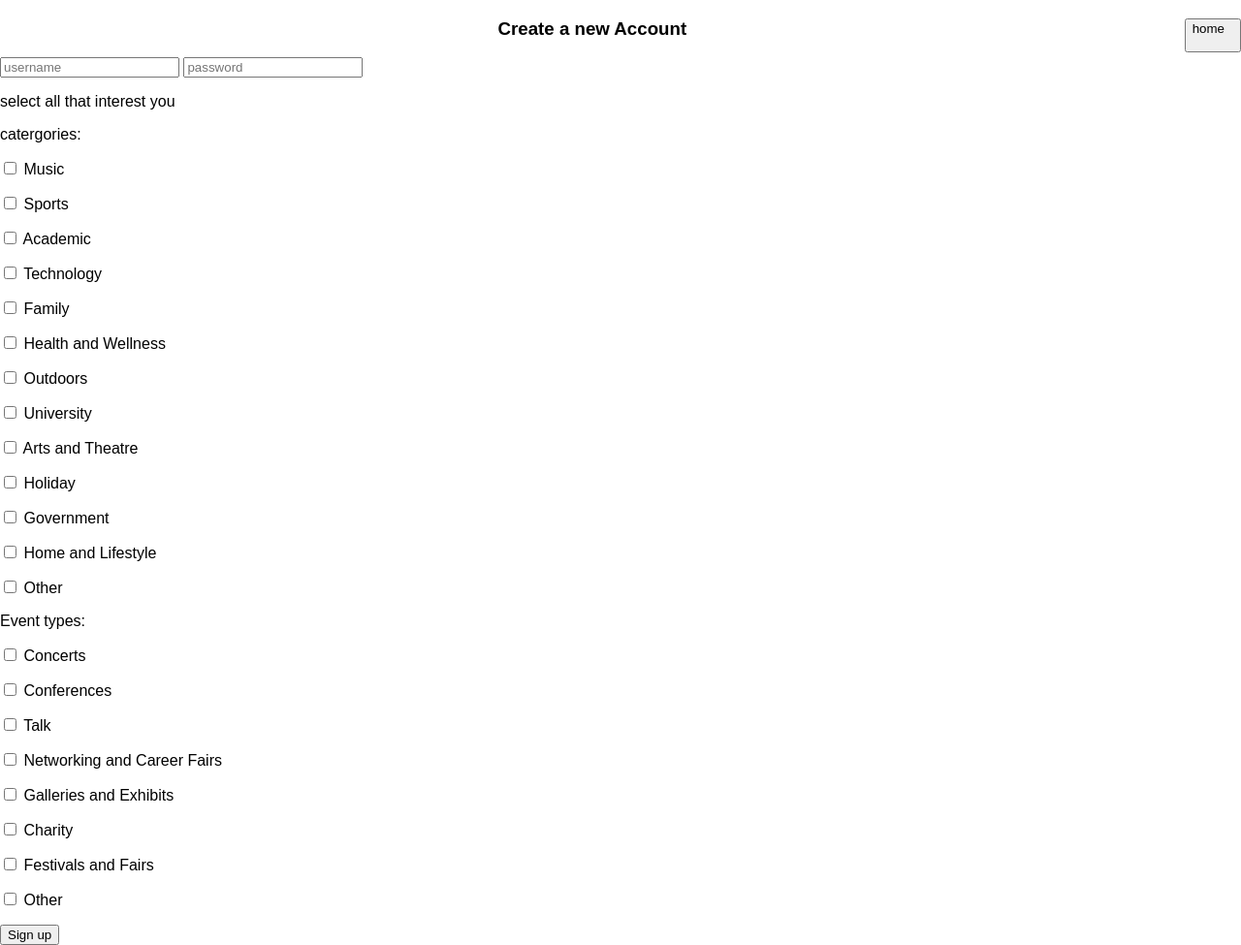
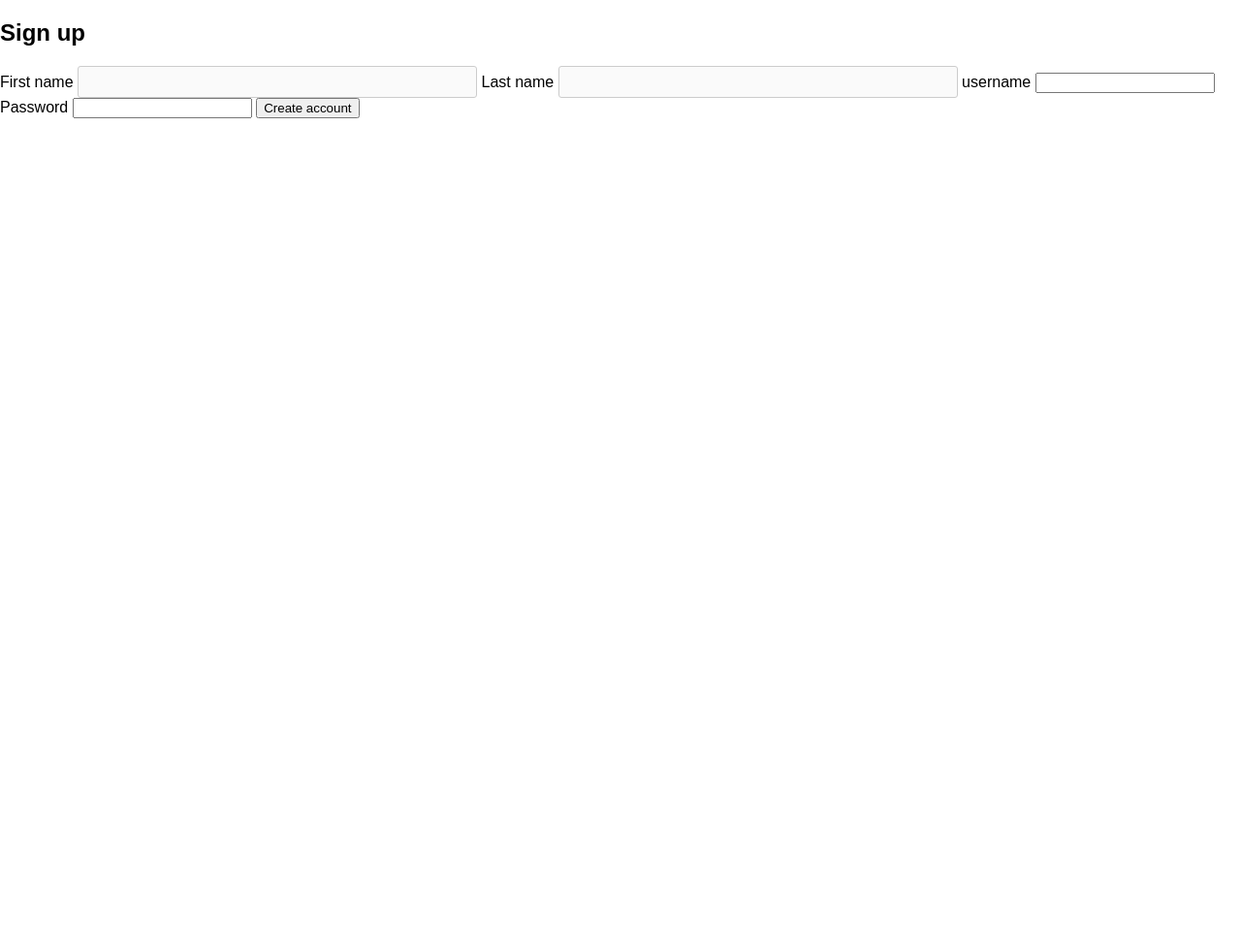
Before and after one commit to mswis731/CU-Events, a Flask app: page /signUp in a window 1280 px wide. Shown: the whole page at 97% size. After the commit the page ends 122 px from the top, so only its background shows below. Run offline with Flask 2, Linux system fonts and the light colour scheme; some web fonts are replaced.

Commit message:
began working on creating users

```diff
--- a/app/__init__.py
+++ b/app/__init__.py
@@ -24,6 +24,7 @@ except ImportError:
 	db_host = url_2[1]
 
 app = Flask(__name__)
+app.config['SECRET_KEY'] = 'randomkey12309034212348'
 
 app.config['MYSQL_DATABASE_USER'] = db_user
 app.config['MYSQL_DATABASE_PASSWORD'] = db_password
--- a/app/static/styles/Style.css
+++ b/app/static/styles/Style.css
@@ -56,6 +56,24 @@ input:focus {
 /****************SIGNUP PAGE CSS*****************/
 h3{
   text-align: center;
+}
+
+form input#firstname,
+form input#lastname,
+form input#password
+form input#username {
+  width: 400px;
+  background-color: #fafafa;
+  -webkit-border-radius: 3px;
+     -moz-border-radius: 3px;
+          border-radius: 3px;
+  border: 1px solid #cccccc;
+  padding: 5px;
+  font-size: 1.1em;
+}
+
+form input#password {
+  margin-bottom: 10px;
 }
 
 /**************EVENT-CREATE CSS********************/
--- a/app/templates/signUp.html
+++ b/app/templates/signUp.html
@@ -7,7 +7,46 @@
 </head>
 <body>
 
-   <form action="/index">
+
+{% block content %}
+  <h2>Sign up</h2>
+
+    {% for message in form.firstname.errors %}
+      <div class="flash">{{ message }}</div>
+    {% endfor %}
+
+    {% for message in form.lastname.errors %}
+      <div class="flash">{{ message }}</div>
+    {% endfor %}
+
+    {% for message in form.username.errors %}
+      <div class="flash">{{ message }}</div>
+    {% endfor %}
+
+    {% for message in form.password.errors %}
+      <div class="flash">{{ message }}</div>
+    {% endfor %}
+
+  <form action="{{ url_for('sign_up') }}" method=post>
+
+    {{ form.firstname.label }}
+    {{ form.firstname }}
+
+    {{ form.lastname.label }}
+    {{ form.lastname }}
+
+    {{ form.username.label }}
+    {{ form.username }}
+
+    {{ form.password.label }}
+    {{ form.password }}
+
+    {{ form.submit }}
+  </form>
+
+{% endblock %}
+
+<!--    <form action="/index">
       <input style ="float: right; padding-right: 15px; padding-bottom: 15px" type="submit" value="home"/>
     </form>
 
@@ -128,7 +167,7 @@
 <form>
     <button formaction="file:///home/dev/411project/CU-Events/app/templates/signUpSuccess.html">Sign up</button>
 </form>
-
+ -->
 
 	<!--<input type="submit" value="sign up">-->
 
--- a/app/views.py
+++ b/app/views.py
@@ -1,5 +1,5 @@
-from flask import Flask, render_template, flash, request, redirect
-from wtforms import Form, TextField, TextAreaField, validators, SelectField
+from flask import Flask, render_template, flash, request, redirect, session, url_for
+from wtforms import Form, TextField, TextAreaField, validators, SelectField, SubmitField, PasswordField
 from app import app, mysql
 from app.crawlers.eventful import crawl as eventful_crawl
 import sys
@@ -26,6 +26,45 @@ class ReusableForm(Form):
       highPrice = TextField(id = 'highPrice', validators=[validators.required()])
       category = SelectField(id ='category', choices = ['Academic', 'Arts and Theatre', 'Family', 'Government', 'Health and Wellness', 'Holiday', 'Home and Lifestyle', 'Music', 'Other', 'Outdoors', 'Sports', 'Technology', 'University'])
       eventtype = SelectField(id ='eventtype', choices = ['Charity', 'Concerts', 'Conferences', 'Networking and Career Fairs', 'Galleries and Exhibits', 'Other', 'Talks'])
+
+class signupForm(Form):
+	firstname = TextField("First name", [validators.Required(), validators.Length(min = 2, max = 25)])#"Please enter your first name.")])
+	lastname = TextField("Last name", [validators.Required()])#"Please enter your last name.")])
+	username = TextField("username", [validators.Required()])#"Please enter a username.")])
+	password = PasswordField('Password', [validators.Required()])#"Please enter a password.")])
+	submit = SubmitField("Create account")
+
+	def __init__(self, *args, **kwargs):
+		Form.__init__(self, *args, **kwargs)
+
+	def validate(self):
+		if not Form.validate(self):
+			return False
+
+		user = User.query.filter_by(username=self.username.data).first()
+
+		("SELECT username FROM User WHERE username = self.username.data")
+		if user:
+			self.username.errors.append("That username is already taken")
+			return False
+		else:
+			return True
+
+@app.route('/signUp', methods = ['GET', 'POST'])
+def sign_up():
+	form = signupForm()
+	if request.method == "POST":
+		if form.validate() == False:
+			flash('Fill in required fields')
+			return render_template('signUp.html', form=form)
+		else:
+			newuser = User(form.firstname.data, form.lastname.data, form.username.data, form.password.data)
+			db.session.add(newuser)
+			db.session.commit()
+
+	elif request.method == 'GET':
+		return render_template('signup.html', form=form)
+
 
 @app.route('/eventcreate', methods=['GET','POST'])
 def signup():
@@ -83,9 +122,6 @@ def signup():
 			if not prefill[key]:
 				prefill[key] = ""
 
-
-
-
 	"""
     if form.validate():
     	error = 'Thanks for registering the event'
@@ -94,10 +130,6 @@ def signup():
     """
 
 	return render_template('eventcreate.html', prefill=prefill, prefill_types=prefill_types, form = form, error=error, categories=categories, event_types=event_types)
-
-@app.route('/signUp')
-def sign_up():
-    return render_template('signUp.html')
 
 @app.route('/emptypage')
 def empty():
--- a/sql/schema.sql
+++ b/sql/schema.sql
@@ -1,5 +1,7 @@
 CREATE TABLE User (
 	id					INTEGER NOT NULL AUTO_INCREMENT,
+	firstname			VARCHAR(30)
+	lastname			VARCHAR(30)
 	username			VARCHAR(20) NOT NULL UNIQUE,
 	password			VARCHAR(30),
 	PRIMARY KEY(id)
```
